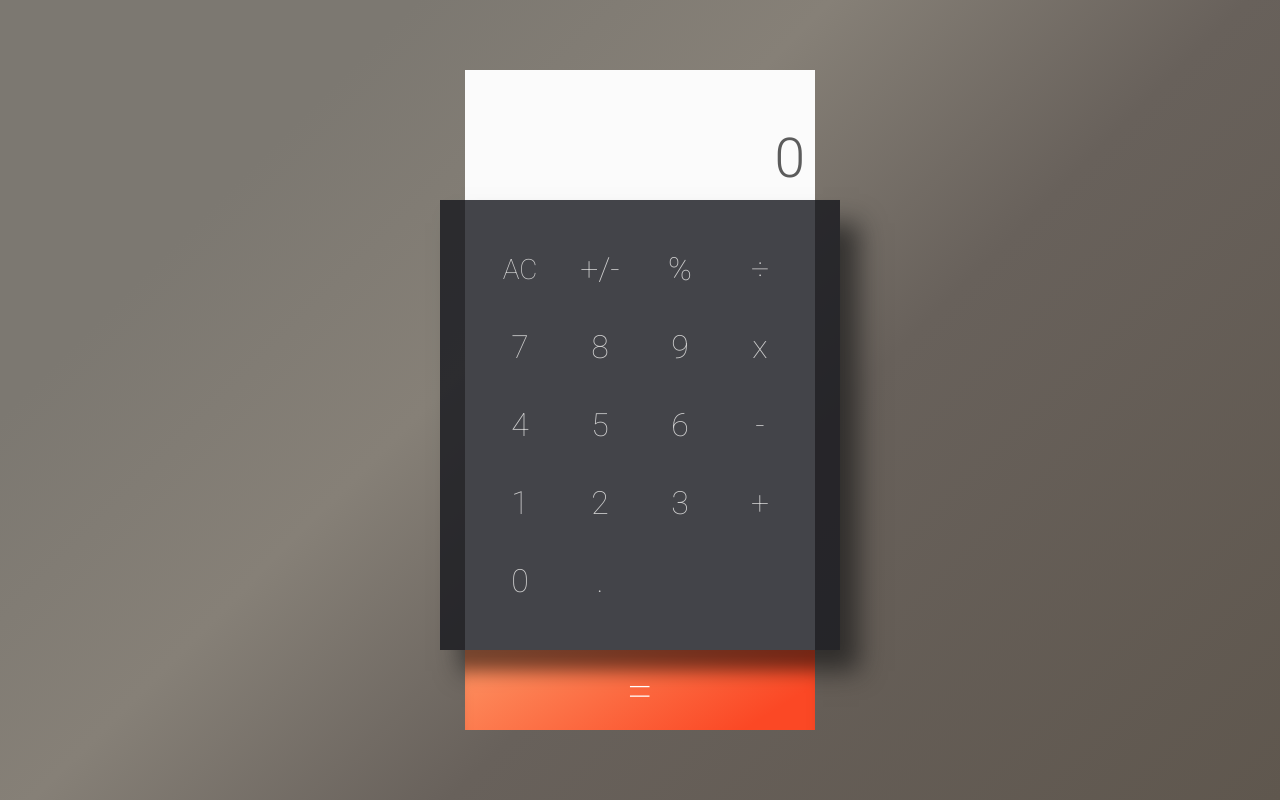
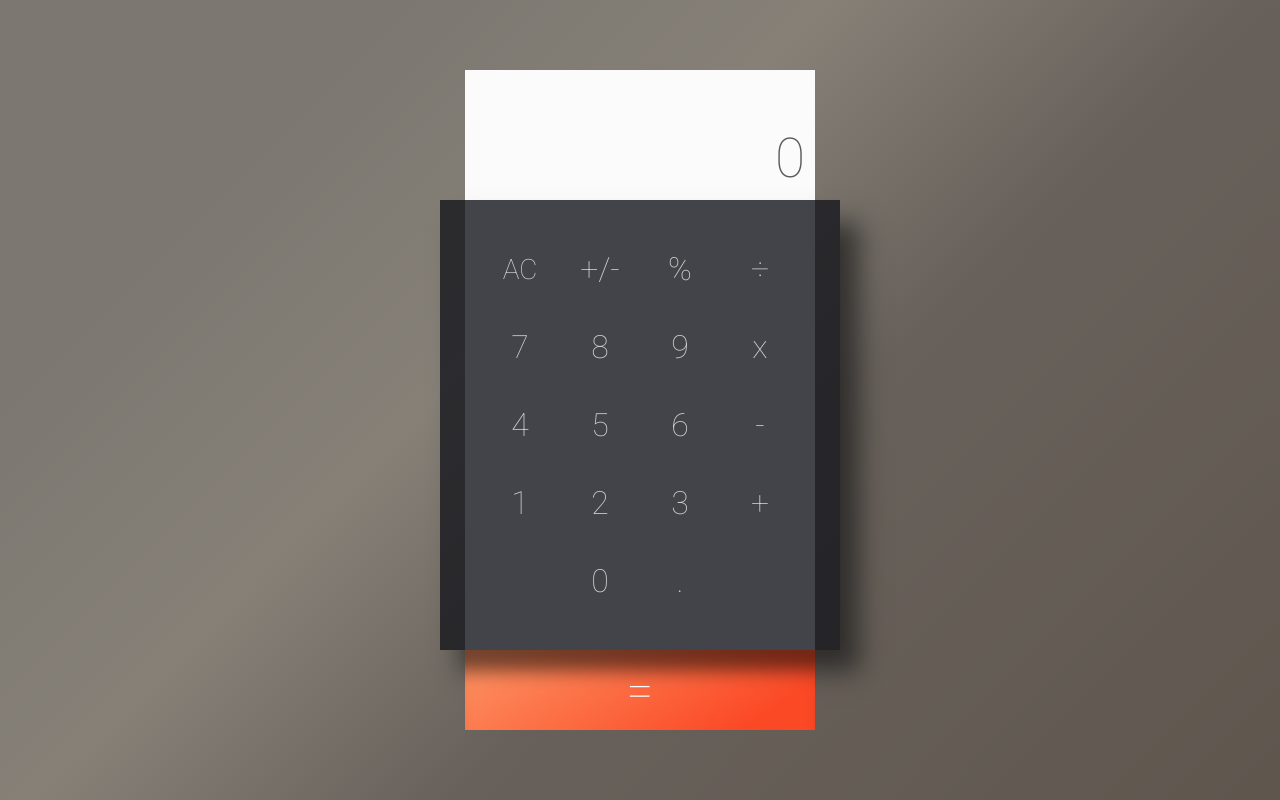
Before and after one commit to amita-roy/Calculator, a React (Create React App) app: page / in a window 1280 px wide. Built offline with nearby package versions, Linux system fonts and the light colour scheme.

Commit message:
Update buttons

```diff
--- a/src/components/button/Button.css
+++ b/src/components/button/Button.css
@@ -23,6 +23,10 @@
   outline: none;
 }
 
-#AC.button {
+#clear.button {
   font-size: 28px;
 }
+
+#zero.button {
+  grid-column: 2/3;
+}
--- a/src/components/button/Button.js
+++ b/src/components/button/Button.js
@@ -4,34 +4,31 @@ import PropTypes from 'prop-types';
 
 import './Button.css';
 
+const buttonId = {
+  '=': 'equal',
+  0: 'zero',
+  AC: 'clear',
+};
+
 class Button extends Component {
-  constructor(props) {
-    super(props);
-    this.state = {
-
-    };
-  }
-
-  handleClick = () => {
+  handleClick = event => {
+    event.preventDefault();
     const { handleClick, name } = this.props;
-    if (name) {
-      handleClick(name);
-    }
-  }
-
-  renderButton = name => {
-    if (name === '=') {
-      return <button type="button" id="equal" className="button" onClick={this.handleClick}>{name}</button>;
-    }
-    if (name === 'AC') {
-      return <button type="button" id="AC" className="button" onClick={this.handleClick}>{name}</button>;
-    }
-    return <button type="button" className="button" onClick={this.handleClick}>{name}</button>;
-  }
+    return handleClick(name);
+  };
 
   render() {
     const { name } = this.props;
-    return (this.renderButton(name));
+    return (
+      <button
+        type="button"
+        className="button"
+        id={buttonId[name]}
+        onClick={this.handleClick}
+      >
+        {name}
+      </button>
+    );
   }
 }
 
--- a/src/components/buttonPanel/ButtonPanel.js
+++ b/src/components/buttonPanel/ButtonPanel.js
@@ -18,8 +18,12 @@ class ButtonPanel extends Component {
     handleInput(name);
   };
 
-  renderButtons = group => group.map(item => (
-    <Button key={item} name={item} handleClick={item => this.handleInput(item)} />
+  renderButtons = group => group.map(name => (
+    <Button
+      key={name}
+      name={name}
+      handleClick={item => this.handleInput(item)}
+    />
   ));
 
   render() {
@@ -36,12 +40,16 @@ class ButtonPanel extends Component {
               <div className="row">{this.renderButtons(group2)}</div>
               <div className="row">{this.renderButtons(group3)}</div>
               <div className="row">{this.renderButtons(group4)}</div>
-              <div className="row">{this.renderButtons(group5)}</div>
+              <div className="row" id="row5">
+                {this.renderButtons(group5)}
+              </div>
             </div>
           </div>
         </div>
-        <Button name="=" handleClick={item => this.handleInput(item)} />
-
+        <Button
+          name="="
+          handleClick={item => this.handleInput(item)}
+        />
       </div>
     );
   }
--- a/src/components/display/Display.js
+++ b/src/components/display/Display.js
@@ -5,7 +5,11 @@ import './Display.css';
 
 const Display = props => {
   const { result } = props;
-  return <div className="display">{ result || '0' }</div>;
+  return (
+    <div className="display">
+      <span>{result || '0'}</span>
+    </div>
+  );
 };
 
 Display.defaultProps = {
```
Also changed, not shown: src/components/buttonPanel/ButtonPanel.css (line endings or trailing spaces).
